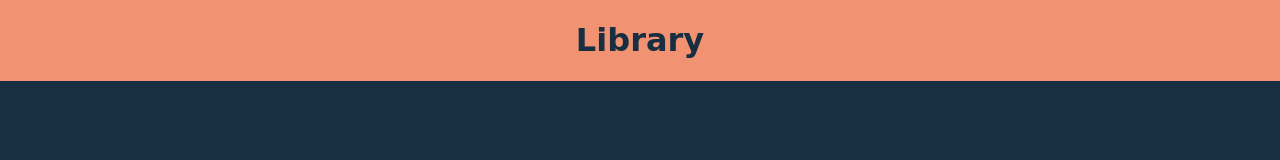
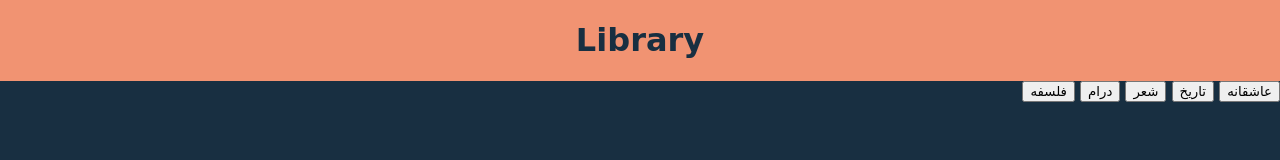
Before and after one commit to mohamadhosseinpour16/Library, a plain HTML site: page index.html in a window 1280 px wide. Drawn offline with Linux system fonts and the light colour scheme.

Commit message:
Add filter buttons to the page

```diff
--- a/index.html
+++ b/index.html
@@ -1,5 +1,6 @@
 <!DOCTYPE html>
 <html lang="fa-IR" dir="rtl">
+
 <head>
     <meta charset="UTF-8">
     <meta name="viewport" content="width=device-width, initial-scale=1.0">
@@ -8,10 +9,20 @@
     <script src="./javascript/App.js" defer></script>
     <script src="./javascript/Data.js"></script>
 </head>
+
 <body>
     <!-- header -->
     <header>
         <h1>Library</h1>
     </header>
+    <!-- buttons -->
+    <section class="buttons">
+        <button>عاشقانه</button>
+        <button>تاریخ</button>
+        <button>شعر</button>
+        <button>درام</button>
+        <button>فلسفه</button>
+    </section>
 </body>
+
 </html>
```
